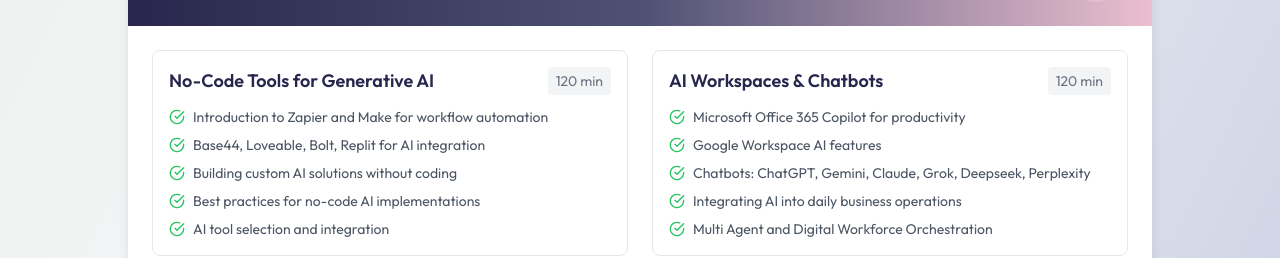
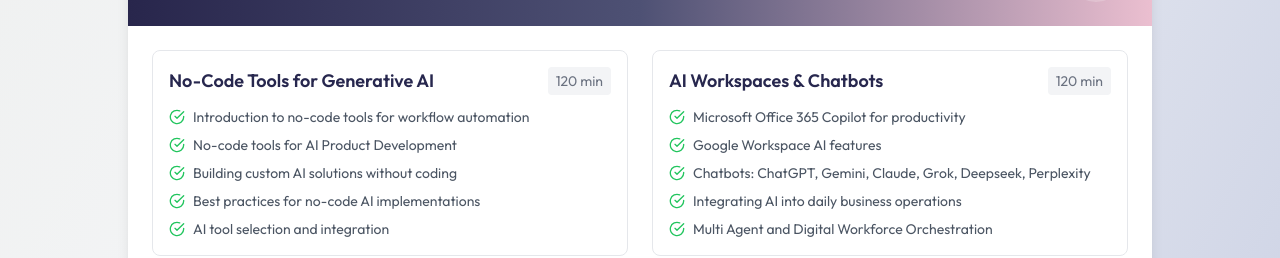
Before and after one commit to emjiai/workerbull, a Next.js app in the folder frontend/: page /curriculum in a window 1280 px wide. Shown: the part 1619-1877 px from the top of the page. Built offline with nearby package versions, Linux system fonts and the light colour scheme; no server answers.

Commit message:
feature update

```diff
--- a/frontend/app/curriculum/page.tsx
+++ b/frontend/app/curriculum/page.tsx
@@ -71,8 +71,8 @@ const curriculum = [
         title: 'No-Code Tools for Generative AI',
         duration: '120 min',
         topics: [
-          'Introduction to Zapier and Make for workflow automation',
-          'Base44, Loveable, Bolt, Replit for AI integration',
+          'Introduction to no-code tools for workflow automation',
+          'No-code tools for AI Product Development',
           'Building custom AI solutions without coding',
           'Best practices for no-code AI implementations',
           'AI tool selection and integration',
--- a/frontend/app/masterclass/page.tsx
+++ b/frontend/app/masterclass/page.tsx
@@ -13,7 +13,7 @@ export default function MasterclassPage() {
     <>
       <JoinSection />
       <TopicsSection />
-      <ToolsSection />
+      {/* <ToolsSection /> */}
       <RegisterForm />
     </>
   )
```
